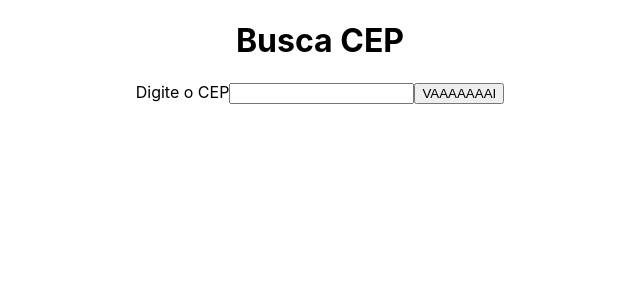
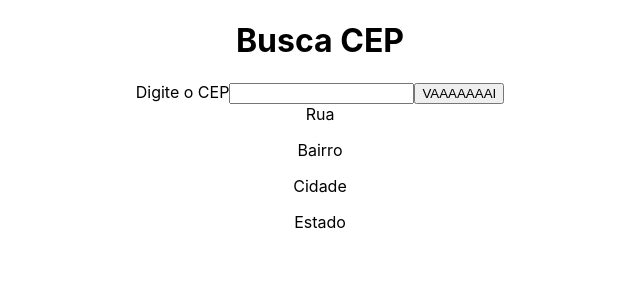
Before and after one commit to DaniloMelo/busca-cep, a React (Create React App) app: page / in a window 1280 px wide. Shown: the top 300 px of the page, without its empty margins (320-960 px from the left). Built offline with nearby package versions, Linux system fonts and the light colour scheme.

Commit message:
Displaying API Call results on screen

```diff
--- a/src/App.js
+++ b/src/App.jsx
@@ -1,19 +1,17 @@
 import { useState } from 'react';
 import './App.css';
-import AddresInfo from './Components/AddressInfo'
+import AddressInfo from './Components/AddressInfo'
 import Form from './Components/Form'
 
 function App() {
 
-  const [data, setData] = useState()
-
-  console.log(data)
+  const [data, setData] = useState({})
 
   return (
     <div className="App">
       <h1> Busca CEP</h1>
-      <Form getData={cep => setData(cep)}/>
-      <AddresInfo />
+      <Form getData={cep => setData({...cep})}/>
+      <AddressInfo data={data}/>
     </div>
   );
 }
--- a/src/Components/AddressInfo/index.jsx
+++ b/src/Components/AddressInfo/index.jsx
@@ -3,9 +3,14 @@ import TextField from '../TextField'
 
 const AddressInfo = props => {
 
+    console.log(props.data.logradouro)
+
     return(
         <section className='AddresInfo'>
-            <TextField />
+            <TextField label='Rua' info={props.data.logradouro}/>
+            <TextField label='Bairro' info={props.data.bairro}/>
+            <TextField label='Cidade' info={props.data.localidade}/>
+            <TextField label='Estado' info={props.data.uf}/>
         </section>
     )
 }
--- a/src/Components/TextField/index.jsx
+++ b/src/Components/TextField/index.jsx
@@ -2,10 +2,11 @@ import './TextField.css'
 
 const TextField = props => {
 
-    return(
-        <p className='textField'>
-
-        </p>
+    return (
+        <div className='textField'>
+            <label>{props.label}</label>
+            <p>{props.info}</p>
+        </div>
     )
 }
 
```
